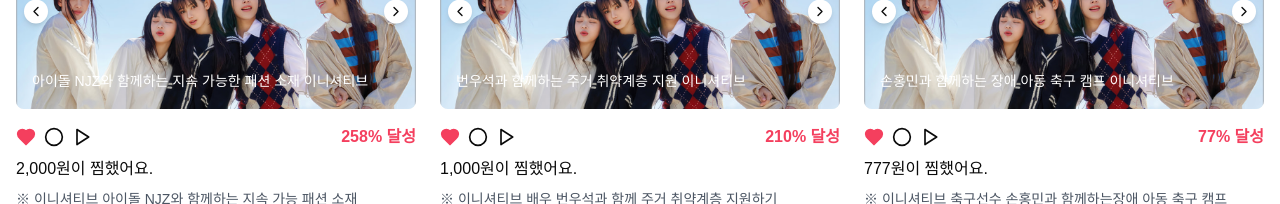
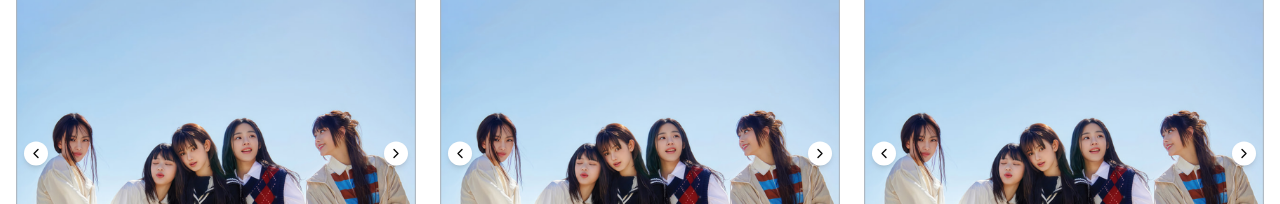
Before and after one commit to 2miwon/debuthon-mystarz, a Next.js app in the folder app/: page / in a window 1280 px wide. Shown: the part 596-800 px from the top of the page. Built offline with nearby package versions, Linux system fonts and the light colour scheme.

Commit message:
fix: images height and typo (#4)

```diff
--- a/app/app/initiatives/[id]/page.tsx
+++ b/app/app/initiatives/[id]/page.tsx
@@ -23,17 +23,17 @@ const getCampaignById = (id: string) => {
     },
     "38": {
       id: "38",
-      title: "번우석과 함께하는 주거 취약계층 지원 이니셔티브",
+      title: "변우석과 함께하는 주거 취약계층 지원 이니셔티브",
       description:
-        "배우 번우석과 함께 주거 취약계층을 위한 지원 프로젝트에 동참해주세요.",
+        "배우 변우석과 함께 주거 취약계층을 위한 지원 프로젝트에 동참해주세요.",
       daysLeft: 7,
-      artist: "번우석",
+      artist: "변우석",
       fundingPercentage: 210,
       participants: 320,
       fundingAmount: 21000000,
-      rewardType: "번우석 사인 텀블러",
+      rewardType: "변우석 사인 텀블러",
       quote:
-        "번우석은 다양한 작품을 통해 연기력을 인정받은 배우로, 사회 공헌 활동에도 적극적으로 참여하고 있습니다.",
+        "변우석은 다양한 작품을 통해 연기력을 인정받은 배우로, 사회 공헌 활동에도 적극적으로 참여하고 있습니다.",
       image: "/njz.png?height=500&width=800",
     },
     "39": {
--- a/app/app/page.tsx
+++ b/app/app/page.tsx
@@ -19,13 +19,13 @@ export default function CampaignListPage() {
     },
     {
       id: "38",
-      creator: "번우석",
+      creator: "변우석",
       daysLeft: 7,
-      title: "번우석과 함께하는 주거 취약계층 지원 이니셔티브",
+      title: "변우석과 함께하는 주거 취약계층 지원 이니셔티브",
       description: "",
       fundingPercentage: 210,
       fundingAmount: 1000,
-      tags: ["배우 번우석과 함께 주거 취약계층 지원하기"],
+      tags: ["배우 변우석과 함께 주거 취약계층 지원하기"],
       image: "/njz.png?height=200&width=400",
     },
     {
--- a/app/components/campaign-list.tsx
+++ b/app/components/campaign-list.tsx
@@ -58,7 +58,7 @@ export function CampaignList({ title, campaigns }: CampaignListProps) {
             </div>
 
             <Link href={`/initiatives/${campaign.id}`} className="block">
-              <div className="relative h-48 mb-4 bg-gray-100 rounded-lg overflow-hidden">
+              <div className="relative h-[475px] mb-4 bg-gray-100 rounded-lg overflow-hidden">
                 <Image
                   src={
                     campaign.image || "/placeholder.svg?height=200&width=400"
@@ -133,7 +133,7 @@ export function CampaignList({ title, campaigns }: CampaignListProps) {
 
             <div className="mb-2">
               <p className="font-medium">
-                {campaign.fundingAmount.toLocaleString()}원이 찜했어요.
+                {campaign.fundingAmount.toLocaleString()}명이 찜했어요.
               </p>
             </div>
 
--- a/app/components/impact-badge-list.tsx
+++ b/app/components/impact-badge-list.tsx
@@ -41,11 +41,11 @@ const impactBadges = [
   },
   {
     id: "5",
-    artist: "번우석",
+    artist: "변우석",
     date: "2025.01.15",
     image: "/impact-badge.png?height=400&width=300",
     impact: "주거 지원",
-    initiative: "배우 번우석과 함께하는 주거 취약계층 지원",
+    initiative: "배우 변우석과 함께하는 주거 취약계층 지원",
     type: "주거 권리 옹호자",
   },
   {
@@ -85,7 +85,7 @@ function ImpactBadgeCard({ badge }: ImpactBadgeCardProps) {
         </div>
       </div>
 
-      <div className="relative h-[300px] w-full bg-gray-100">
+      <div className="relative h-[475px] w-full bg-gray-100">
         <Image
           src={badge.image || "/impact-badge.png"}
           alt={`${badge.artist} impact badge`}
--- a/app/components/reward-pass-list.tsx
+++ b/app/components/reward-pass-list.tsx
@@ -85,7 +85,7 @@ function RewardPassCard({ pass }: RewardPassCardProps) {
         </div>
       </div>
 
-      <div className="relative h-[300px] w-full bg-gray-100">
+      <div className="relative h-[475px] w-full bg-gray-100">
         <Image
           src={pass.image || "/reward-pass.png"}
           alt={`${pass.artist} reward pass`}
```
